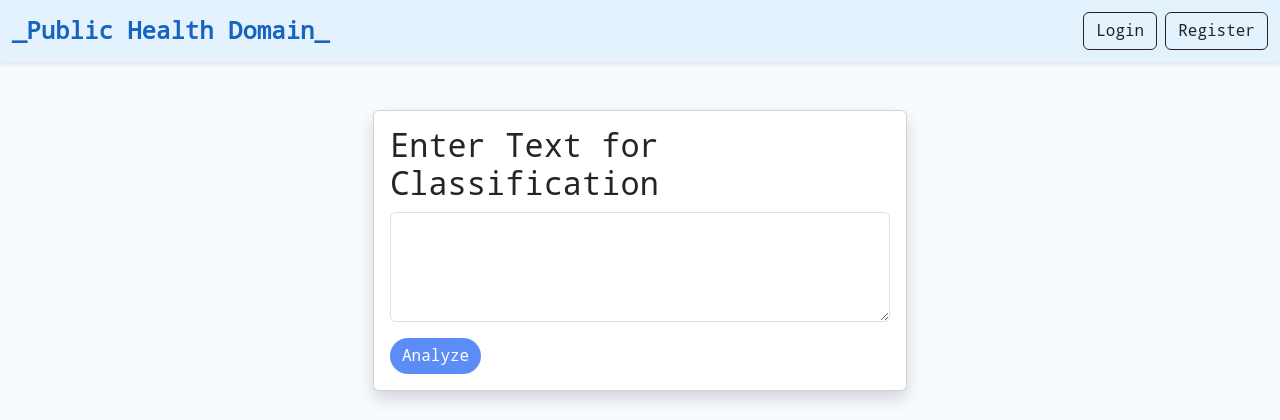
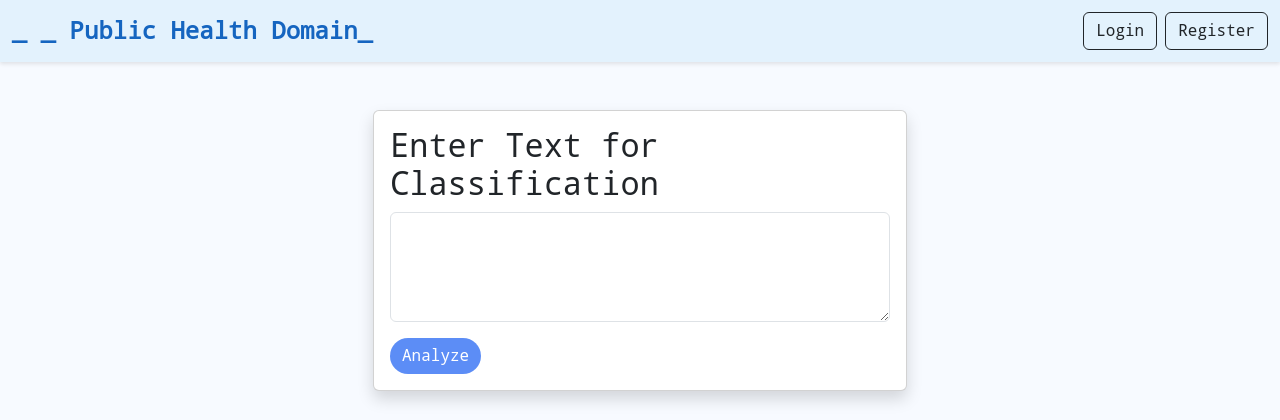
Before and after one commit to mansimshahapurkar/PublicHealthDomain, a Django app: page /classify/ in a window 1280 px wide. Shown: the top 420 px of the page. Run offline with Django 5.2, Linux system fonts and the light colour scheme.

Commit message:
Update base.html

```diff
--- a/templates/base.html
+++ b/templates/base.html
@@ -82,7 +82,7 @@
     <nav class="navbar navbar-expand-lg navbar-dark bg-blue">
         <div class="container-fluid">
             <!-- Logo and Brand Name -->
-            <a class="navbar-brand" href="/">_Public Health Domain_ </a>
+            <a class="navbar-brand" href="/">_ _ Public Health Domain_ </a>
 
             <!-- Toggler -->
             <button class="navbar-toggler" type="button" data-bs-toggle="collapse" data-bs-target="#navbarNav"
```
